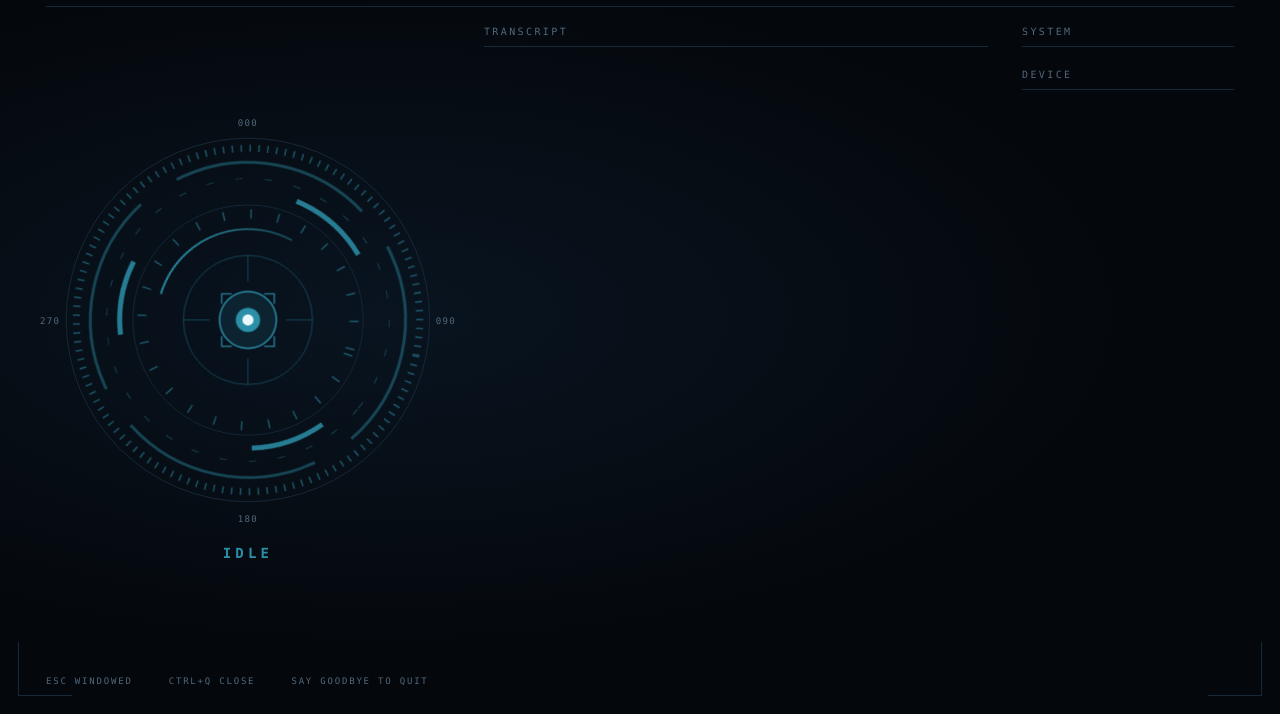
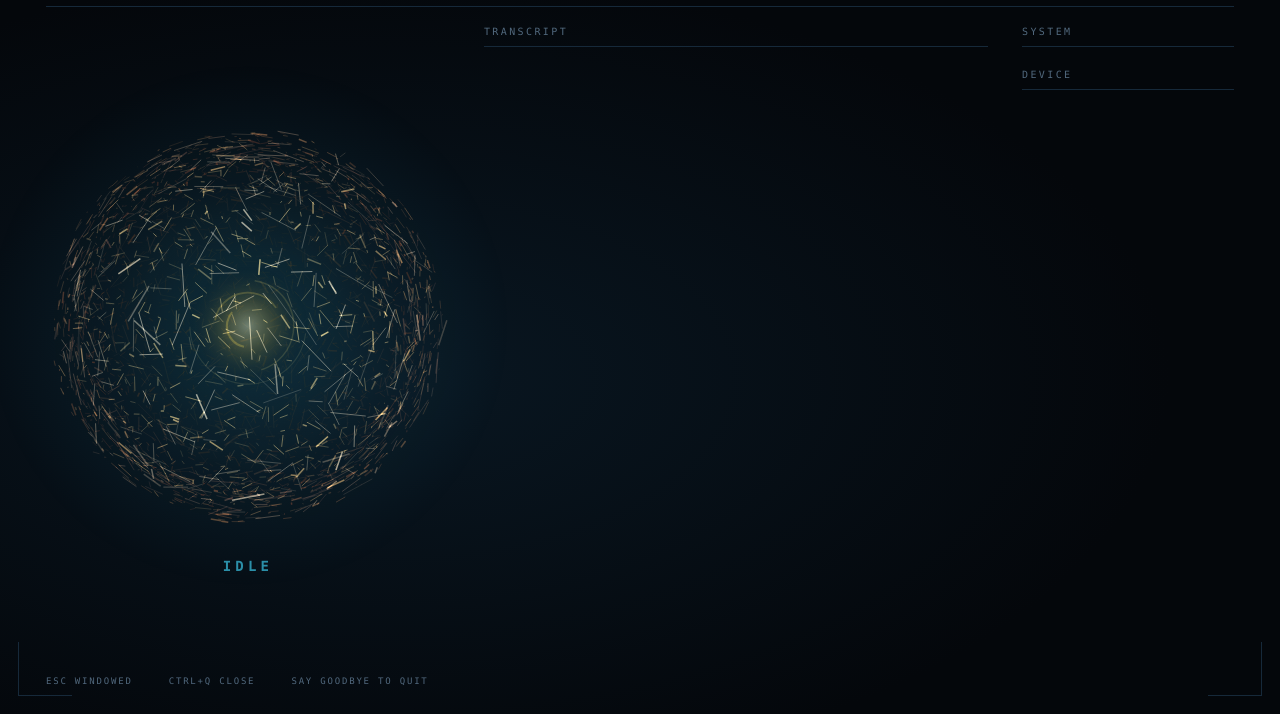
Before and after one commit to Nandan2008/reo, a plain HTML site: page reo/hud/index.html in a window 1280 px wide. Shown: the part 86-800 px from the top of the page. Drawn offline with Linux system fonts and the light colour scheme; animation ran at ten frames a second.

Commit message:
Make the hologram the globe from the film
He sent the reference: the gold sphere from Iron Man, thousands of light
streaks wrapped on a ball with the core burning out to white. The tidy
wireframe cage I had built was never going to get there - no arrangement of
neat rings looks like that.

So it is a canvas now. 3400 filaments placed once on a sphere by Fibonacci
spacing, each a short stroke along a random tangent, turned about the
vertical axis each frame and drawn additively. The brightness comes from
overlap rather than from any blur: where strokes pile up they add to white,
which is what lights the middle. Warm in front, cooler where the sphere
turns away, which is what gives it roundness.

The old rules still hold. Nothing blurred or shadowed animates - the bloom
behind it is CSS, painted once. The pixel ratio is capped at 1.5, because at
2x this is four times the fill. Drawing is capped at 30fps, and stops
altogether when the window is hidden. Measured in the pane: 205fps available
against that 30fps ceiling, so there is a lot of room.

```diff
--- a/reo/hud/index.html
+++ b/reo/hud/index.html
@@ -11,7 +11,7 @@
     --text: #c6dcee;
     --muted: #51687d;
     --edge: #16293a;
-    /* One number drives every ring: the state sets it, each ring multiplies it. */
+    /* One number drives the whole projection: the state sets it. */
     --beat: 1;
   }
 
@@ -23,7 +23,7 @@
     font: 13px/1.5 Consolas, "Cascadia Mono", monospace;
     height: 100vh;
     overflow: hidden;
-    background-image: radial-gradient(ellipse at 30% 50%, #091420 0%, var(--bg) 64%);
+    background-image: radial-gradient(ellipse at 30% 58%, #091722 0%, var(--bg) 62%);
   }
 
   .frame { position: fixed; inset: 18px; pointer-events: none; }
@@ -49,53 +49,34 @@
     display: grid; grid-template-columns: minmax(360px, 34%) 1fr 212px; gap: 34px;
   }
 
-  /* ---- the instrument -------------------------------------------------
-     Rings are SVG strokes, not stacked divs. Every circle carries
-     pathLength="360", which makes stroke-dasharray read in degrees: "1 2"
-     is 120 ticks whatever the radius, so the geometry needs no arithmetic
-     and stays crisp at any window size.
+  /* ---- the projection -------------------------------------------------
+     Not a wireframe. The reference is a ball of thousands of light streaks -
+     city lights wrapped on a sphere - and no arrangement of tidy rings gets
+     near it. So it is a canvas: a few thousand filaments generated once as
+     points on a sphere, turned by a rotation matrix each frame and drawn as
+     short additive strokes.
 
-     Nothing blurred or shadowed is ever animated. That was the old
-     reactor's real cost: a 34px blur and two large box-shadows were being
-     re-rasterised every frame because the elements carrying them were
-     scaling. Here the glow is a gradient painted once, and the only
-     animated property is transform, which the compositor handles alone. */
+     What keeps it cheap: no shadowBlur (the expensive one), additive
+     compositing for the glow instead, a capped pixel ratio, a 30fps ceiling,
+     and the bloom behind it painted once in CSS rather than redrawn. The
+     loop stops entirely when the window is hidden. */
   .stage { display: flex; flex-direction: column; align-items: center; justify-content: center; }
-  svg.dial { width: min(100%, 430px); height: auto; overflow: visible; }
 
-  .dial circle, .dial line, .dial path, .dial polyline { fill: none; vector-effect: non-scaling-stroke; }
+  .holo { position: relative; width: 440px; height: 440px; }
 
-  /* Paint that follows the accent has to be set in CSS, not as an SVG
-     attribute: var() is not substituted in presentation attributes, so
-     fill="var(--accent)" silently painted nothing. */
-  .dial .filled { fill: var(--accent); stroke: none; }
-  .dial .filled.faint { fill-opacity: .14; }
-  .dial .hot { fill: #eaf9ff; stroke: none; }
-  #glow stop, #fade stop { stop-color: var(--accent); }
-
-  .spin {
-    transform-box: view-box; transform-origin: center;
-    animation: turn var(--period) linear infinite;
-    will-change: transform;
+  /* Painted once and never animated. A moving blur is re-rasterised every
+     frame; this one just sits there. */
+  .holo::before {
+    content: ""; position: absolute; inset: -12%;
+    background: radial-gradient(circle at 50% 50%,
+      color-mix(in srgb, var(--accent) 24%, transparent) 0%,
+      color-mix(in srgb, var(--accent) 7%, transparent) 38%, transparent 68%);
+    pointer-events: none;
   }
-  .spin.back { animation-name: turn-back; }
-  @keyframes turn { to { transform: rotate(360deg); } }
-  @keyframes turn-back { to { transform: rotate(-360deg); } }
-
-  /* Scale only. Opacity and transform are the two properties that never
-     force a repaint, and the glow behind this is a separate static layer. */
-  .core { transform-box: view-box; transform-origin: center;
-          animation: beat calc(2.6s / var(--beat)) ease-in-out infinite; will-change: transform; }
-  @keyframes beat { 0%, 100% { transform: scale(1); } 50% { transform: scale(1.09); } }
-
-  .dim    { stroke: var(--edge); }
-  .mid    { stroke: var(--accent); opacity: .42; }
-  .bright { stroke: var(--accent); }
-  .tick   { stroke: var(--accent); opacity: .55; }
-  .mark   { fill: var(--muted); font-size: 9px; letter-spacing: .14em; stroke: none; }
+  #globe { position: relative; display: block; width: 100%; height: 100%; }
 
   .state {
-    margin-top: 22px; letter-spacing: .3em; font-weight: 700; font-size: 14px;
+    margin-top: 10px; letter-spacing: .3em; font-weight: 700; font-size: 14px;
     color: var(--accent);
   }
 
@@ -122,7 +103,7 @@
   }
 
   @media (prefers-reduced-motion: reduce) {
-    .spin, .core, .line { animation: none; }
+    .holo, .cage, .core, .line, .scan::before { animation: none; }
   }
 </style>
 </head>
@@ -142,96 +123,7 @@
 
   <main>
     <div class="stage">
-      <svg class="dial" viewBox="0 0 400 400" aria-hidden="true">
-        <defs>
-          <!-- Painted once. A blur filter here would be re-rasterised on
-               every frame of anything moving above it. -->
-          <radialGradient id="glow">
-            <stop offset="0%"   stop-opacity=".5"/>
-            <stop offset="45%"  stop-opacity=".14"/>
-            <stop offset="100%" stop-opacity="0"/>
-          </radialGradient>
-          <linearGradient id="fade" x1="0" y1="0" x2="1" y2="0">
-            <stop offset="0%"   stop-opacity="0"/>
-            <stop offset="100%" stop-opacity=".9"/>
-          </linearGradient>
-        </defs>
-
-        <circle cx="200" cy="200" r="96" fill="url(#glow)" stroke="none"/>
-
-        <!-- outer bezel and its graduations: 120 fine ticks, one path -->
-        <circle class="dim"  cx="200" cy="200" r="180" stroke-width="1"/>
-        <g class="spin" style="--period: calc(150s / var(--beat))">
-          <circle class="tick" cx="200" cy="200" r="170" stroke-width="7"
-                  pathLength="360" stroke-dasharray="0.5 2.5"/>
-        </g>
-
-        <!-- compass marks, outside everything that turns -->
-        <text class="mark" x="200" y="200" text-anchor="middle"
-              transform="translate(0,-192)">000</text>
-        <text class="mark" x="200" y="200" text-anchor="middle"
-              transform="translate(196,4)">090</text>
-        <text class="mark" x="200" y="200" text-anchor="middle"
-              transform="translate(0,200)">180</text>
-        <text class="mark" x="200" y="200" text-anchor="middle"
-              transform="translate(-196,4)">270</text>
-
-        <!-- four bearing brackets, counter-rotating -->
-        <g class="spin back" style="--period: calc(74s / var(--beat))">
-          <circle class="mid" cx="200" cy="200" r="156" stroke-width="3"
-                  pathLength="360" stroke-dasharray="74 16"/>
-        </g>
-
-        <!-- mid dashed ring -->
-        <g class="spin" style="--period: calc(46s / var(--beat))">
-          <circle class="mid" cx="200" cy="200" r="140" stroke-width="1"
-                  pathLength="360" stroke-dasharray="3 9"/>
-        </g>
-
-        <!-- three calipers: the part that reads as machinery turning -->
-        <g class="spin back" style="--period: calc(28s / var(--beat))">
-          <circle class="bright" cx="200" cy="200" r="127" stroke-width="5"
-                  pathLength="360" stroke-dasharray="34 86" opacity=".85"/>
-        </g>
-
-        <circle class="dim" cx="200" cy="200" r="114" stroke-width="1"/>
-
-        <!-- 24 coarse graduations -->
-        <g class="spin" style="--period: calc(96s / var(--beat))">
-          <circle class="tick" cx="200" cy="200" r="105" stroke-width="9"
-                  pathLength="360" stroke-dasharray="0.8 14.2" opacity=".45"/>
-        </g>
-
-        <!-- the sweep: one arc with a fading stroke, the fastest thing here -->
-        <g class="spin" style="--period: calc(9s / var(--beat))">
-          <circle cx="200" cy="200" r="90" stroke="url(#fade)" stroke-width="2"
-                  pathLength="360" stroke-dasharray="100 260"/>
-        </g>
-
-        <circle class="mid" cx="200" cy="200" r="64" stroke-width="1"/>
-
-        <!-- reticle: crosshair with a gap, and corner brackets -->
-        <g class="mid" stroke-width="1">
-          <line x1="200" y1="136" x2="200" y2="162"/>
-          <line x1="200" y1="238" x2="200" y2="264"/>
-          <line x1="136" y1="200" x2="162" y2="200"/>
-          <line x1="238" y1="200" x2="264" y2="200"/>
-        </g>
-        <g class="bright" stroke-width="1.5" opacity=".8">
-          <polyline points="174,184 174,174 184,174"/>
-          <polyline points="226,184 226,174 216,174"/>
-          <polyline points="174,216 174,226 184,226"/>
-          <polyline points="226,216 226,226 216,226"/>
-        </g>
-
-        <!-- the core: scale only, no shadow to re-rasterise -->
-        <g class="core">
-          <circle class="filled faint" cx="200" cy="200" r="28"/>
-          <circle class="bright" cx="200" cy="200" r="28" stroke-width="1.5"/>
-          <circle class="filled" cx="200" cy="200" r="12"/>
-          <circle class="hot" cx="200" cy="200" r="5.5"/>
-        </g>
-      </svg>
+      <div class="holo"><canvas id="globe" aria-hidden="true"></canvas></div>
       <div class="state" id="state">IDLE</div>
     </div>
 
@@ -251,21 +143,24 @@
   <footer>ESC WINDOWED &nbsp;&nbsp;&nbsp; CTRL+Q CLOSE &nbsp;&nbsp;&nbsp; SAY GOODBYE TO QUIT</footer>
 
 <script>
-// JARVIS is cyan; amber means working. One accent plus a tempo per state.
+// Gold, like the reference. The state shifts the hue a little and the spin a
+// lot, so you can read what reo is doing without it stopping looking like one
+// object. [css accent, hue, spin, heat]
 const STATES = {
-  idle:      ["#2b8fa8", 1],
-  listening: ["#22d3ee", 3.4],
-  thinking:  ["#f2b03c", 2.2],
-  speaking:  ["#8be9f7", 1.7],
+  idle:      ["#c8821f", 34, 1.0, 0.72],
+  listening: ["#ffc24a", 42, 2.6, 1.00],
+  thinking:  ["#ff7a18", 22, 1.9, 0.90],
+  speaking:  ["#ffd98a", 46, 1.5, 0.95],
 };
+let hue = 34, spin = 1.0, heat = 0.72;
 
 window.reo = {
   state(name) {
-    const [colour, beat] = STATES[name] || STATES.idle;
+    const [colour, h, s, hot] = STATES[name] || STATES.idle;
     const root = document.documentElement.style;
     root.setProperty("--accent", colour);
     root.setProperty("--accent-soft", colour + "40");
-    root.setProperty("--beat", beat);
+    hue = h; spin = s; heat = hot;
     document.getElementById("state").textContent = name.toUpperCase();
   },
   line(who, text) {
@@ -283,8 +178,7 @@ window.reo = {
 
   // Rebuilding both panels from innerHTML eight times a second was pure
   // waste: the values change about once a second and the DOM churn was
-  // competing with the animation for the same main thread. Write only
-  // what actually changed.
+  // competing with the projection for the same main thread.
   stats(session, device) {
     draw("session", session);
     draw("device", device);
@@ -344,6 +238,163 @@ async function poll() {
 }
 setInterval(poll, 120);
 
+
+// ---- the globe ------------------------------------------------------------
+// Not a wireframe. The reference is a ball of thousands of light streaks, and
+// no arrangement of tidy rings gets near it. So: filaments generated once as
+// points on a sphere, turned about the vertical axis each frame, drawn as
+// short additive strokes. Where they overlap they add up and burn to white,
+// which is what lights the core without computing a single blur.
+(() => {
+  const canvas = document.getElementById("globe");
+  if (!canvas) return;
+  const ctx = canvas.getContext("2d", { alpha: true });
+
+  // Same arrangement every run, so reo does not look different each launch.
+  let seed = 20261109;
+  const random = () => (seed = (seed * 1103515245 + 12345) & 0x7fffffff) / 0x7fffffff;
+
+  const COUNT = 3400;
+  const filaments = [];
+  for (let i = 0; i < COUNT; i++) {
+    // Fibonacci placement: evenly spread, without the clumping at the poles
+    // that picking two random angles gives you.
+    const y = 1 - (i / (COUNT - 1)) * 2;
+    const r = Math.sqrt(Math.max(0, 1 - y * y));
+    const phi = i * 2.399963229728653;
+    const u = [Math.cos(phi) * r, y, Math.sin(phi) * r];
+
+    // A tangent to run along, then spun round the normal by a random amount
+    // so the streaks are not all combed the same way.
+    const helper = Math.abs(u[1]) > 0.9 ? [1, 0, 0] : [0, 1, 0];
+    let tx = helper[1] * u[2] - helper[2] * u[1];
+    let ty = helper[2] * u[0] - helper[0] * u[2];
+    let tz = helper[0] * u[1] - helper[1] * u[0];
+    const tl = Math.hypot(tx, ty, tz) || 1;
+    tx /= tl; ty /= tl; tz /= tl;
+    const a = random() * Math.PI * 2, ca = Math.cos(a), sa = Math.sin(a);
+    const kx = u[1] * tz - u[2] * ty, ky = u[2] * tx - u[0] * tz, kz = u[0] * ty - u[1] * tx;
+    const dir = [tx * ca + kx * sa, ty * ca + ky * sa, tz * ca + kz * sa];
+
+    const spike = random() < 0.22;            // a few stand off the surface
+    filaments.push({
+      u, dir, spike,
+      shell: 0.9 + random() * 0.16,
+      // Short and fine. Long dashes read as a sparse cage; the reference is
+      // closer to city lights seen from orbit.
+      len: spike ? 0.04 + random() * 0.10 : 0.012 + random() * 0.075,
+      bright: 0.3 + random() * 0.7,
+      wide: random() < 0.10,
+    });
+  }
+
+  let width = 0, height = 0;
+  function fit() {
+    const box = canvas.getBoundingClientRect();
+    // Capping the pixel ratio matters: at 2x this is four times the fill.
+    const ratio = Math.min(window.devicePixelRatio || 1, 1.5);
+    width = Math.max(1, Math.round(box.width));
+    height = Math.max(1, Math.round(box.height));
+    canvas.width = Math.round(width * ratio);
+    canvas.height = Math.round(height * ratio);
+    ctx.setTransform(ratio, 0, 0, ratio, 0, 0);
+  }
+  fit();
+  addEventListener("resize", fit);
+
+  let turn = 0, last = performance.now(), running = true, due = 0;
+  const FRAME = 1000 / 30;           // 30fps is plenty here and halves the work
+
+  function frame(now) {
+    if (!running) return;
+    const dt = Math.min(now - last, 100);
+    last = now;
+    turn += (dt / 1000) * 0.22 * spin;
+    due -= dt;
+    if (due <= 0) { due = FRAME; paint(); }
+    requestAnimationFrame(frame);
+  }
+
+  function paint() {
+    const cx = width / 2, cy = height / 2;
+    const R = Math.min(width, height) * 0.40;
+    const focal = 3.2;
+    const cos = Math.cos(turn), sin = Math.sin(turn);
+
+    ctx.clearRect(0, 0, width, height);
+    ctx.globalCompositeOperation = "lighter";
+
+    for (const f of filaments) {
+      const ux = f.u[0], uy = f.u[1], uz = f.u[2];
+      const reach = f.spike ? 1.4 : 1;
+      const ex = ux + f.dir[0] * f.len * reach;
+      const ey = uy + f.dir[1] * f.len * reach;
+      const ez = uz + f.dir[2] * f.len * reach;
+
+      const x1 = ux * cos + uz * sin, z1 = uz * cos - ux * sin;
+      const x2 = ex * cos + ez * sin, z2 = ez * cos - ex * sin;
+
+      const s1 = focal / (focal - z1 * f.shell);
+      const s2 = focal / (focal - z2 * f.shell);
+      const px1 = cx + x1 * f.shell * R * s1, py1 = cy - uy * f.shell * R * s1;
+      const px2 = cx + x2 * f.shell * R * s2, py2 = cy - ey * f.shell * R * s2;
+
+      // Depth sets brightness and warmth. The far side stays, dim, so the
+      // thing reads as a volume instead of a disc.
+      const depth = (z1 + 1) / 2;
+      const alpha = f.bright * (0.13 + depth * depth * 1.05) * heat;
+      if (alpha < 0.012) continue;
+      const light = 46 + depth * 36 + (f.spike ? 12 : 0);
+      // The reference rims cool where the sphere turns away; warm in front,
+      // bluer at the edge, which is what gives it roundness.
+      const edge = 1 - Math.abs(z1);
+      const tone = hue + depth * 14 - edge * 26;
+      ctx.strokeStyle = "hsla(" + tone + ", 95%, " + light + "%, " + alpha.toFixed(3) + ")";
+      ctx.lineWidth = f.wide ? 1.5 : 0.65;
+      ctx.beginPath();
+      ctx.moveTo(px1, py1);
+      ctx.lineTo(px2, py2);
+      ctx.stroke();
+    }
+
+    // The swirl at the heart of it.
+    for (let i = 0; i < 4; i++) {
+      const rr = R * (0.12 + i * 0.07);
+      const from = turn * (1.6 + i * 0.5) + i;
+      ctx.strokeStyle = "hsla(" + (hue + 16) + ", 100%, " + (66 + i * 4) + "%, " + ((0.30 - i * 0.05) * heat).toFixed(3) + ")";
+      ctx.lineWidth = 2.1 - i * 0.35;
+      ctx.beginPath();
+      ctx.arc(cx, cy, rr, from, from + 2.1 + i * 0.3);
+      ctx.stroke();
+    }
+
+    const core = ctx.createRadialGradient(cx, cy, 0, cx, cy, R * 0.34);
+    core.addColorStop(0, "hsla(" + (hue + 20) + ", 100%, 88%, " + (0.55 * heat).toFixed(3) + ")");
+    core.addColorStop(0.45, "hsla(" + (hue + 8) + ", 100%, 60%, " + (0.20 * heat).toFixed(3) + ")");
+    core.addColorStop(1, "transparent");
+    ctx.fillStyle = core;
+    ctx.beginPath();
+    ctx.arc(cx, cy, R * 0.34, 0, Math.PI * 2);
+    ctx.fill();
+
+    ctx.globalCompositeOperation = "source-over";
+  }
+
+  // Nothing to draw into a window nobody can see.
+  document.addEventListener("visibilitychange", () => {
+    if (document.hidden) {
+      running = false;
+    } else if (!running) {
+      running = true; last = performance.now(); requestAnimationFrame(frame);
+    }
+  });
+  if (matchMedia("(prefers-reduced-motion: reduce)").matches) {
+    paint();
+  } else {
+    requestAnimationFrame(frame);
+  }
+})();
+
 setInterval(() => {
   const now = new Date();
   document.getElementById("clock").textContent = now.toLocaleTimeString("en-GB");
```
